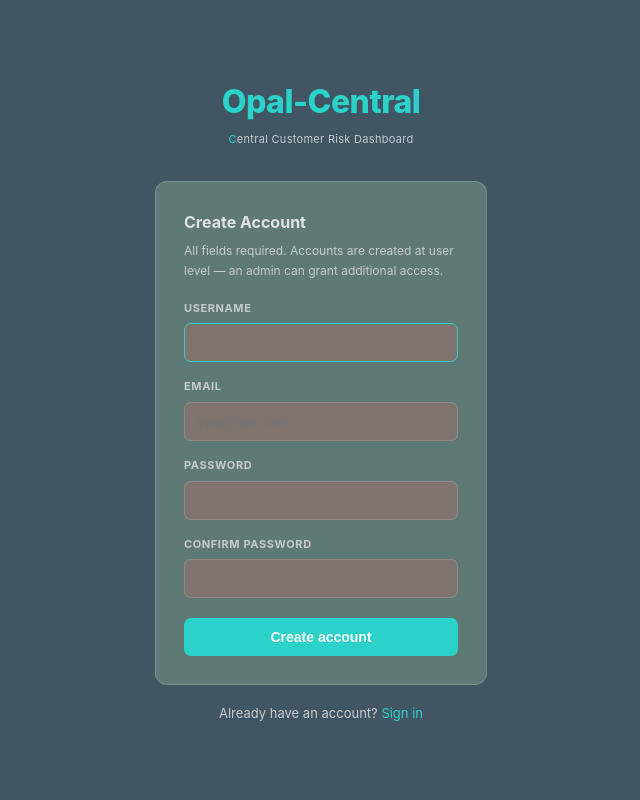
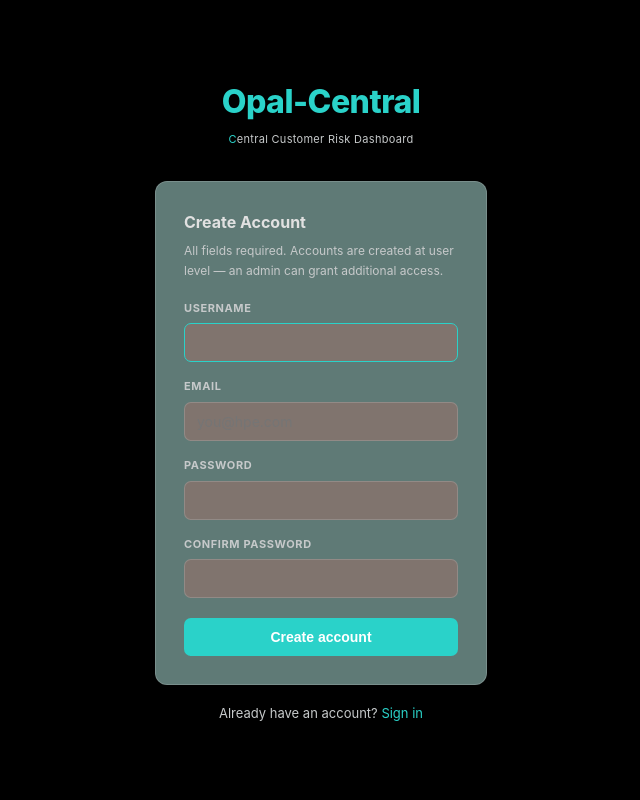
Before and after one commit to xod442/opal, a FastAPI app: page /register in a window 1280 px wide. Shown: the whole page, without its empty margins (319-959 px from the left). Run offline with FastAPI, Linux system fonts and the light colour scheme.

Commit message:
style: set background to black for easier reading
Co-Authored-By: Claude Sonnet 4.6 <noreply@anthropic.com>

```diff
--- a/templates/admin.html
+++ b/templates/admin.html
@@ -6,7 +6,7 @@
 <title>Admin — Opal-Central</title>
 <style>
   :root {
-    --bg: #425563; --surface: #5f7a76; --surface2: #80746e; --border: rgba(198,201,202,0.25);
+    --bg: #000000; --surface: #5f7a76; --surface2: #80746e; --border: rgba(198,201,202,0.25);
     --text: #e1e1e1; --text2: #c6c9ca; --accent: #2ad2c9;
     --green: #008567; --red: #ff8d6d; --yellow: #80746e;
   }
--- a/templates/audit.html
+++ b/templates/audit.html
@@ -6,7 +6,7 @@
 <title>Audit Log — Opal-Central</title>
 <style>
   :root {
-    --bg: #425563; --surface: #5f7a76; --surface2: #80746e; --border: rgba(198,201,202,0.25);
+    --bg: #000000; --surface: #5f7a76; --surface2: #80746e; --border: rgba(198,201,202,0.25);
     --text: #e1e1e1; --text2: #c6c9ca; --accent: #2ad2c9;
     --red: #ff8d6d; --green: #008567; --yellow: #80746e; --orange: #614767;
   }
--- a/templates/change_password.html
+++ b/templates/change_password.html
@@ -6,7 +6,7 @@
 <title>Change Password — Opal-Central</title>
 <style>
   :root {
-    --bg: #425563; --surface: #5f7a76; --surface2: #80746e; --border: rgba(198,201,202,0.25);
+    --bg: #000000; --surface: #5f7a76; --surface2: #80746e; --border: rgba(198,201,202,0.25);
     --text: #e1e1e1; --text2: #c6c9ca; --accent: #2ad2c9;
     --red: #ff8d6d; --green: #008567;
   }
--- a/templates/dashboard.html
+++ b/templates/dashboard.html
@@ -6,7 +6,7 @@
 <title>Opal-Central — Customers at Risk</title>
 <style>
   :root {
-    --bg: #425563;
+    --bg: #000000;
     --surface: #5f7a76;
     --surface2: #80746e;
     --border: rgba(198,201,202,0.25);
--- a/templates/detail.html
+++ b/templates/detail.html
@@ -6,7 +6,7 @@
 <title>{{ c.customer_name }} — Opal-Central</title>
 <style>
   :root {
-    --bg: #425563; --surface: #5f7a76; --surface2: #80746e; --border: rgba(198,201,202,0.25);
+    --bg: #000000; --surface: #5f7a76; --surface2: #80746e; --border: rgba(198,201,202,0.25);
     --text: #e1e1e1; --text2: #c6c9ca; --accent: #2ad2c9;
     --critical: #ff8d6d; --hot: #614767; --concerned: #80746e; --stable: #008567;
   }
--- a/templates/edit.html
+++ b/templates/edit.html
@@ -6,7 +6,7 @@
 <title>Edit {{ c.customer_name }} — Opal-Central</title>
 <style>
   :root {
-    --bg: #425563; --surface: #5f7a76; --surface2: #80746e; --border: rgba(198,201,202,0.25);
+    --bg: #000000; --surface: #5f7a76; --surface2: #80746e; --border: rgba(198,201,202,0.25);
     --text: #e1e1e1; --text2: #c6c9ca; --accent: #2ad2c9;
     --critical: #ff8d6d; --hot: #614767; --concerned: #80746e; --stable: #008567;
   }
--- a/templates/engagement.html
+++ b/templates/engagement.html
@@ -6,7 +6,7 @@
 <title>Engagement Tracker — Opal-Central</title>
 <style>
   :root {
-    --bg: #425563; --surface: #5f7a76; --surface2: #80746e; --border: rgba(198,201,202,0.25);
+    --bg: #000000; --surface: #5f7a76; --surface2: #80746e; --border: rgba(198,201,202,0.25);
     --text: #e1e1e1; --text2: #c6c9ca; --accent: #2ad2c9;
     --critical: #ff8d6d; --hot: #614767; --concerned: #80746e; --stable: #008567;
   }
--- a/templates/executive.html
+++ b/templates/executive.html
@@ -6,7 +6,7 @@
 <title>Executive Overview — Opal-Central</title>
 <style>
   :root {
-    --bg: #425563; --surface: #5f7a76; --surface2: #80746e; --border: rgba(198,201,202,0.25);
+    --bg: #000000; --surface: #5f7a76; --surface2: #80746e; --border: rgba(198,201,202,0.25);
     --text: #e1e1e1; --text2: #c6c9ca; --accent: #2ad2c9;
     --critical: #ff8d6d; --critical-bg: rgba(255,141,109,0.1);
     --hot: #614767;     --hot-bg: rgba(97,71,103,0.1);
--- a/templates/login.html
+++ b/templates/login.html
@@ -6,7 +6,7 @@
 <title>Sign In — Opal-Central</title>
 <style>
   :root {
-    --bg: #425563; --surface: #5f7a76; --surface2: #80746e; --border: rgba(198,201,202,0.25);
+    --bg: #000000; --surface: #5f7a76; --surface2: #80746e; --border: rgba(198,201,202,0.25);
     --text: #e1e1e1; --text2: #c6c9ca; --accent: #2ad2c9;
     --red: #ff8d6d;
   }
--- a/templates/register.html
+++ b/templates/register.html
@@ -6,7 +6,7 @@
 <title>Create Account — Opal-Central</title>
 <style>
   :root {
-    --bg: #425563; --surface: #5f7a76; --surface2: #80746e; --border: rgba(198,201,202,0.25);
+    --bg: #000000; --surface: #5f7a76; --surface2: #80746e; --border: rgba(198,201,202,0.25);
     --text: #e1e1e1; --text2: #c6c9ca; --accent: #2ad2c9;
     --red: #ff8d6d;
   }
--- a/templates/stale.html
+++ b/templates/stale.html
@@ -6,7 +6,7 @@
 <title>Stale Records — Opal-Central</title>
 <style>
   :root {
-    --bg: #425563; --surface: #5f7a76; --surface2: #80746e; --border: rgba(198,201,202,0.25);
+    --bg: #000000; --surface: #5f7a76; --surface2: #80746e; --border: rgba(198,201,202,0.25);
     --text: #e1e1e1; --text2: #c6c9ca; --accent: #2ad2c9;
     --critical: #ff8d6d; --hot: #614767; --concerned: #80746e; --stable: #008567;
     --stale-low: #008567; --stale-med: #80746e; --stale-high: #614767; --stale-critical: #ff8d6d;
--- a/templates/support.html
+++ b/templates/support.html
@@ -6,7 +6,7 @@
 <title>Support — {{ c.customer_name }} — Opal-Central</title>
 <style>
   :root {
-    --bg: #425563; --surface: #5f7a76; --surface2: #80746e; --border: rgba(198,201,202,0.25);
+    --bg: #000000; --surface: #5f7a76; --surface2: #80746e; --border: rgba(198,201,202,0.25);
     --text: #e1e1e1; --text2: #c6c9ca; --accent: #2ad2c9;
     --critical: #ff8d6d; --hot: #614767; --concerned: #80746e; --stable: #008567;
   }
--- a/templates/trends.html
+++ b/templates/trends.html
@@ -6,7 +6,7 @@
 <title>Trend Tracker — Opal-Central</title>
 <style>
   :root {
-    --bg: #425563; --surface: #5f7a76; --surface2: #80746e; --border: rgba(198,201,202,0.25);
+    --bg: #000000; --surface: #5f7a76; --surface2: #80746e; --border: rgba(198,201,202,0.25);
     --text: #e1e1e1; --text2: #c6c9ca; --accent: #2ad2c9;
     --critical: #ff8d6d; --hot: #614767; --concerned: #80746e; --stable: #008567;
   }
```
